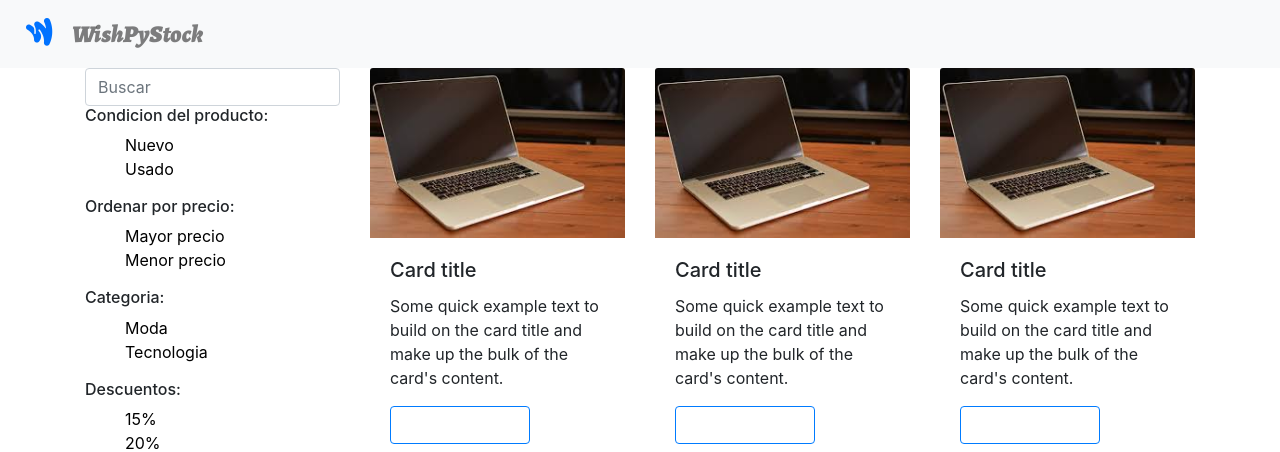
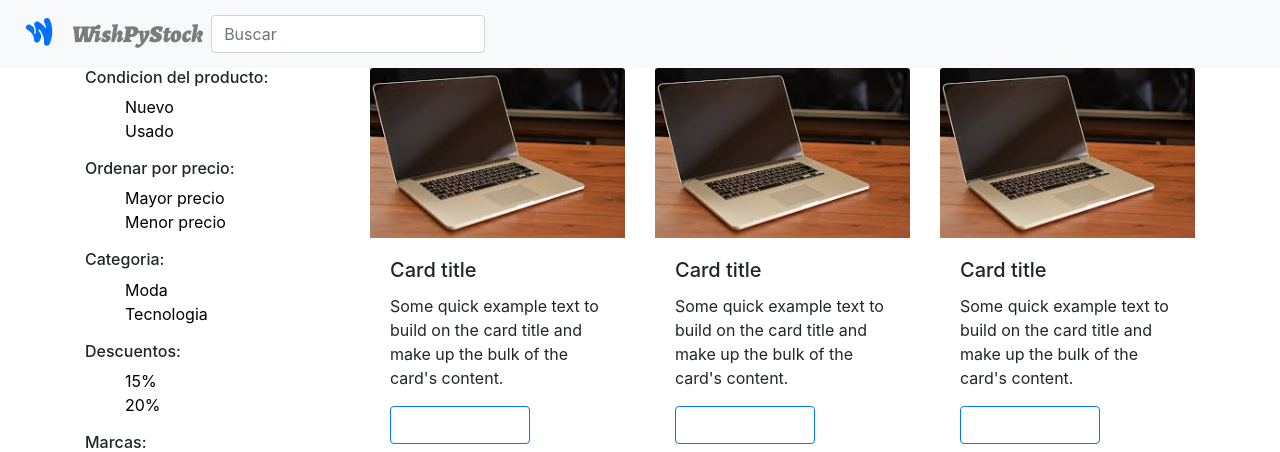
Before and after one commit to joaquinbf/youwish, a Flask app: page / in a window 1280 px wide. Shown: the top 452 px of the page. Run offline with Flask 2, Linux system fonts and the light colour scheme; some libraries are stand-ins or nearby versions; some web fonts are replaced.

Commit message:
adaptando componentes

```diff
--- a/templates/index.html
+++ b/templates/index.html
@@ -22,6 +22,7 @@
 
 <body>
     <nav class="navbar navbar-expand navbar-light bg-light">
+
         <ul class="nav navbar-nav">
             <li class="nav-item active">
                 <a class="nav-link" href="/"><img id="logo" src="{{url_for('static', filename='favicon.png')}}"
@@ -32,12 +33,15 @@
             </li>
 
         </ul>
+        <form class="form-inline my-2 my-lg-0" action="">
+            <input class="form-control form-control-custom" type="search" placeholder="Buscar" aria-label="Search">
+        </form>
     </nav>
 
     <div class="container-lg">
         <div class="row">
             <div class="col-3" style="text-align: left;">
-                <input class="form-control form-control-custom" type="search" placeholder="Buscar" aria-label="Search">
+
 
                 <h6 class="h6">Condicion del producto:</h6>
                 <ul>
@@ -75,6 +79,7 @@
                     <button type="button" class="btn btn-light">4</button>
                     <button type="button" class="btn btn-light">5</button>
                 </div>
+
                 <h6 class="h6">Rango de precios:</h6>
                 <div class="form-row">
                     <div class="col-6">
```
